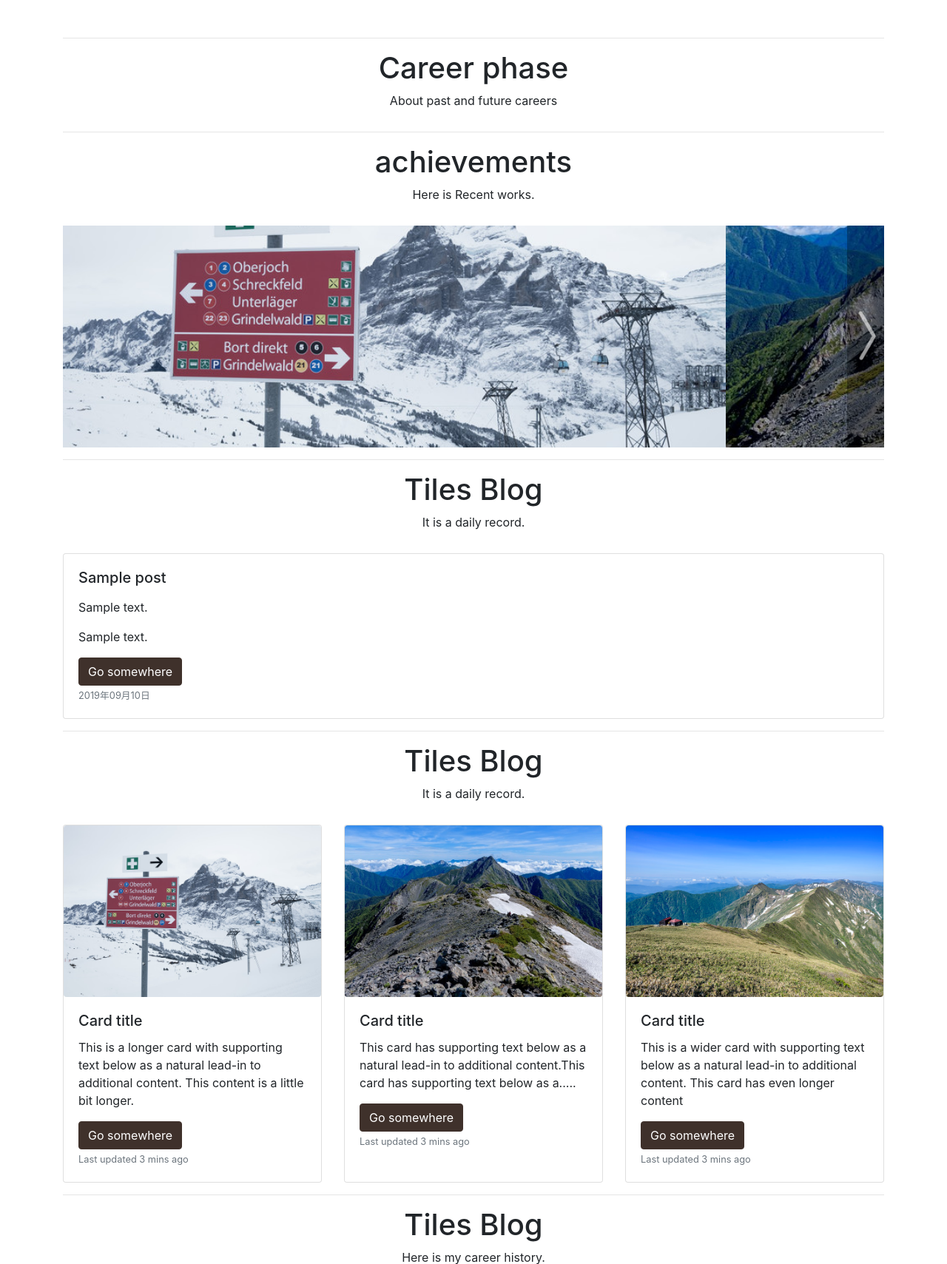
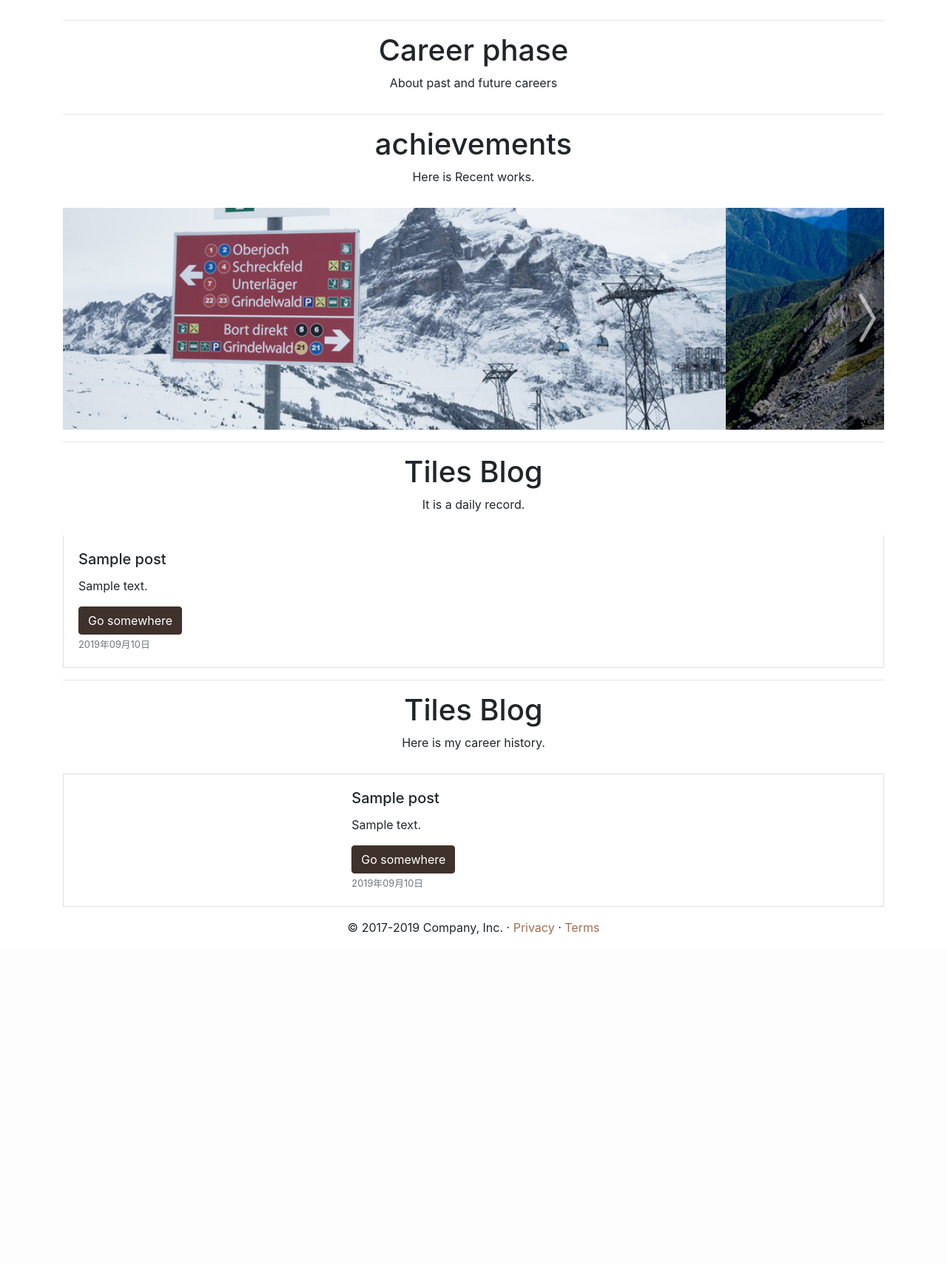
Before and after one commit to Kaz711/wp_my_theme, a WordPress theme: the page made by index.php in a window 1280 px wide. Shown: the part 987-2696 px from the top of the page at 74% size. After the commit the page ends 2251 px from the top, so only its background shows below. Run offline with PHP 8.4 and a stand-in for WordPress, Linux system fonts and the light colour scheme; the site name, menu and one post (Sample post) are stand-ins, and other content is empty; some libraries are stand-ins or nearby versions.

Commit message:
191015_レッスン

```diff
--- a/content-portfolio.php
+++ b/content-portfolio.php
@@ -175,7 +175,7 @@ sArrowRightUrl = '/wp-content/themes/wp_my_theme/img/arrows/arrow_right_white.pn
     <p class="h1" style="text-align: center;">achievements</p>
     <p style="text-align: center; margin-bottom: 30px;">Here is Recent works.</p>
 <div class="simpleSlider" id="sNr1" style="height: 300px; width: 70%;">
-<a href="#"><img src="/wp-content/themes/wp_my_theme/img/sampleImg1.jpg" alt="sample image 1" /></a>
+<a href="http://wp2.localhost/84-2/"><img src="/wp-content/themes/wp_my_theme/img/sampleImg1.jpg" alt="sample image 1" /></a>
 <a href="#"><img src="/wp-content/themes/wp_my_theme/img/sampleImg2.jpg" alt="sample image 2" /></a>
 <a href="#"><img src="/wp-content/themes/wp_my_theme/img/sampleImg3.jpg" alt="sample image 3" /></a>
 <a href="#"><img src="/wp-content/themes/wp_my_theme/img/sampleImg4.jpg" alt="sample image 4" /></a>
@@ -191,6 +191,7 @@ sArrowRightUrl = '/wp-content/themes/wp_my_theme/img/arrows/arrow_right_white.pn
 $args = array(
   'post_type' => 'post',
   'posts_per_page' => 3,
+  'offset' => 0,
 );
 $blog_posts = new WP_Query($args);
 if ( $blog_posts->have_posts() ):
@@ -200,7 +201,7 @@ if ( $blog_posts->have_posts() ):
   while ( $blog_posts->have_posts() ) :
     $blog_posts->the_post();
 ?>
-  <div class="card"><!-- style="border-radius: 0;" 角丸枠解除 -->
+  <div class="card" style="border-radius: 0; border-top-width: 0px;"><!-- style="border-radius: 0;" 角丸枠解除 -->
 <?php
 if ( has_post_thumbnail() ) { // 投稿にアイキャッチ画像が割り当てられているかチェックします。
   the_post_thumbnail();
@@ -210,11 +211,11 @@ if ( has_post_thumbnail() ) { // 投稿にアイキャッチ画像が割り当
       <h5 class="card-title"><?php the_title(); ?></h5>
 
       <p class="card-text"><?php
-if(mb_strlen(the_content(),'UTF-8')>200){
-  $content= str_replace('\n', '', mb_substr(strip_tags(the_content()), 0, 200,'UTF-8'));
+if(mb_strlen($post-> post_content,'UTF-8')>60){
+  $content= str_replace('\n', '', mb_substr(strip_tags($post-> post_content), 0, 60,'UTF-8'));
   echo $content.'……';
 }else{
-  echo str_replace('\n', '', strip_tags(the_content()));
+  echo str_replace('\n', '', strip_tags($post-> post_content));
 }
 ?></p>
       <a href="#" class="btn btn-primary btn-msc">Go somewhere</a>
@@ -234,59 +235,54 @@ endif;
 <!-- Card decks & btn -->
     <hr class="featurette-divider">
     <p class="h1" style="text-align: center;">Tiles Blog</p>
-    <p style="text-align: center; margin-bottom: 30px;">It is a daily record.</p>
-
-<div class="card-deck">
-  <div class="card">
-    <img src="/wp-content/themes/wp_my_theme/img/sampleImg1.jpg" class="rounded" alt="sample image 1" /><!-- class="rounded" 角丸画像 -->
-    <div class="card-body">
-      <h5 class="card-title">Card title</h5>
-      <p class="card-text">This is a longer card with supporting text below as a natural lead-in to additional content. This content is a little bit longer.</p>
-      <a href="#" class="btn btn-primary btn-msc">Go somewhere</a>
-      <p class="card-text"><small class="text-muted">Last updated 3 mins ago</small></p>
-    </div>
-  </div>
-  <div class="card">
-    <img src="/wp-content/themes/wp_my_theme/img/sampleImg2.jpg" class="rounded" alt="sample image 2" /><!-- class="rounded" 角丸画像 -->
-    <div class="card-body">
-      <h5 class="card-title">Card title</h5>
-      <p class="card-text">This card has supporting text below as a natural lead-in to additional content.This card has supporting text below as a.....</p>
-      <a href="#" class="btn btn-primary btn-msc">Go somewhere</a>
-      <p class="card-text"><small class="text-muted">Last updated 3 mins ago</small></p>
-    </div>
-  </div>
-  <div class="card">
-    <img src="/wp-content/themes/wp_my_theme/img/sampleImg3.jpg" class="rounded" alt="sample image 3" /><!-- class="rounded" 角丸画像 -->
-    <div class="card-body">
-      <h5 class="card-title">Card title</h5>
-      <p class="card-text">This is a wider card with supporting text below as a natural lead-in to additional content. This card has even longer content</p>
-      <a href="#" class="btn btn-primary btn-msc">Go somewhere</a>
-      <p class="card-text"><small class="text-muted">Last updated 3 mins ago</small></p>
-    </div>
-  </div>
-</div>
-<!-- /Card decks & btn -->
-
-<!-- Card decks & btn -->
-    <hr class="featurette-divider">
-    <p class="h1" style="text-align: center;">Tiles Blog</p>
     <p style="text-align: center; margin-bottom: 30px;">Here is my career history.</p>
 
-<div class="card mb-3" style="max-width: 1200px;">
+<?php
+$args = array(
+  'post_type' => 'post',
+  'posts_per_page' => 3,
+  'offset' => 3,
+);
+$blog_posts = new WP_Query($args);
+if ( $blog_posts->have_posts() ):
+?>
+<?php
+  while ( $blog_posts->have_posts() ) :
+    $blog_posts->the_post();
+?>
+<div class="card mb-3" style="max-width: 1200px; border-radius: 0;">
   <div class="row no-gutters">
     <div class="col-md-4">
-      <img src="/wp-content/themes/wp_my_theme/img/sampleImg4.jpg" class="rounded" alt="sample image 4" />
+      <?php
+if ( has_post_thumbnail() ) { // 投稿にアイキャッチ画像が割り当てられているかチェックします。
+  the_post_thumbnail();
+}
+?>
     </div>
     <div class="col-md-8">
       <div class="card-body">
-        <h5 class="card-title">Card title</h5>
-        <p class="card-text">This is a wider card with supporting text below as a natural lead-in to additional content. This content is a little bit longer.</p>
+        <h5 class="card-title"><?php the_title(); ?></h5>
+        <p class="card-text"><?php
+if(mb_strlen($post-> post_content,'UTF-8')>60){
+  $content= str_replace('\n', '', mb_substr(strip_tags($post-> post_content), 0, 60,'UTF-8'));
+  echo $content.'……';
+}else{
+  echo str_replace('\n', '', strip_tags($post-> post_content));
+}
+?></p>
          <a href="#" class="btn btn-primary btn-msc">Go somewhere</a>
-        <p class="card-text"><small class="text-muted">Last updated 3 mins ago</small></p>
+        <p class="card-text"><small class="text-muted"><?php the_time('Y年m月d日'); ?></small></p>
       </div>
     </div>
   </div>
 </div>
+<?php
+  endwhile;
+  wp_reset_postdata();
+?>
+<?php
+endif;
+?>
 <!-- /Card decks & btn -->
 
   </div><!-- /.container -->
--- a/header.php
+++ b/header.php
@@ -12,7 +12,7 @@
 
     <link rel="canonical" href="https://getbootstrap.com/docs/4.3/examples/carousel/">
     <link href="/wp-content/themes/wp_my_theme/css/carousel.css" rel="stylesheet">
-    s
+
     <!-- Bootstrap core CSS -->
     <link href="/wp-content/themes/wp_my_theme/css/normalize.css" rel="stylesheet">
     <link href="/wp-content/themes/wp_my_theme/css/bootstrap.min.css" rel="stylesheet">
```
Also changed, not shown: achievements.php (added, +13 -0 lines), css/reset.css (added, +48 -0 lines), img/Screenshot-test.jpg (added).
